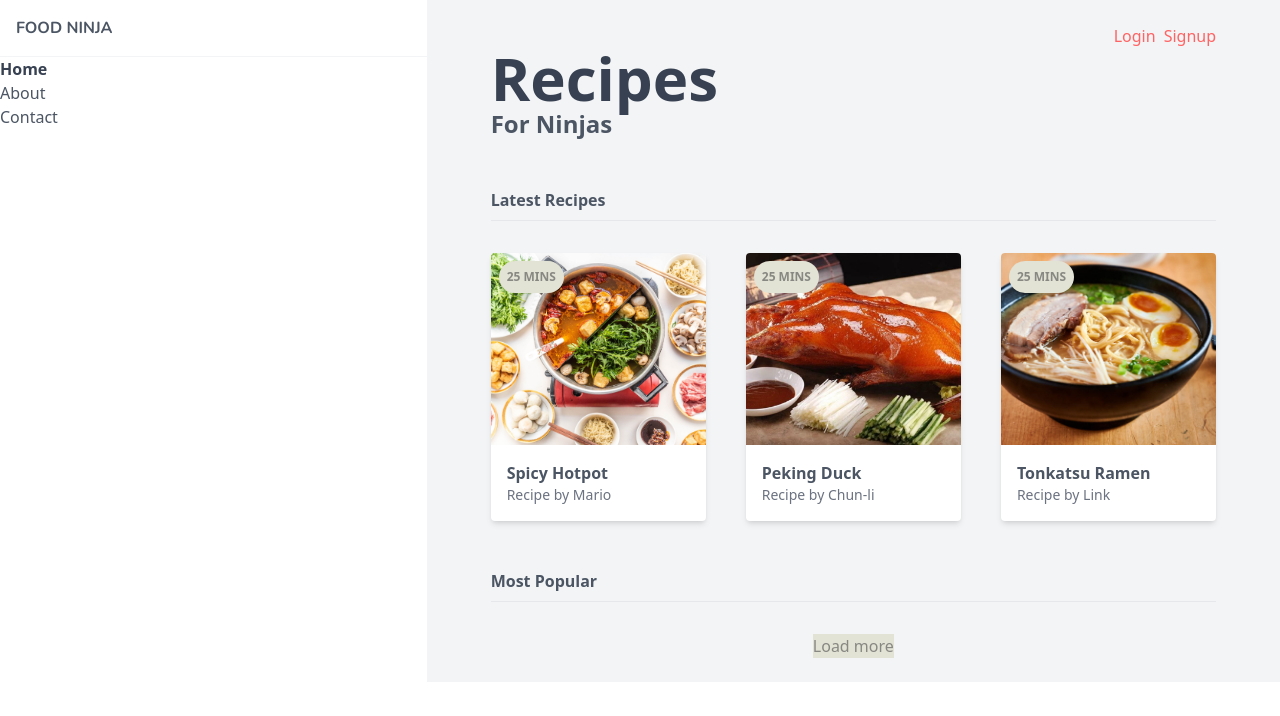
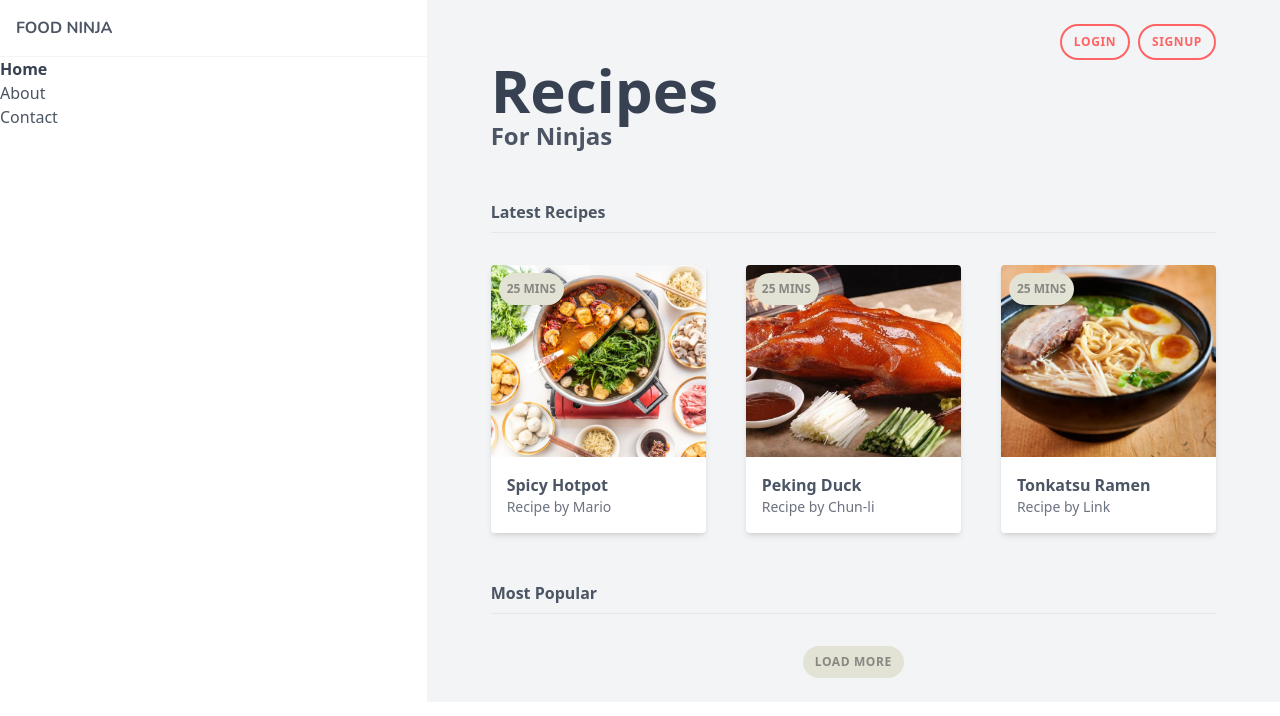
Before and after one commit to T-Pirozzini/Food-Ninja, a website: page src/index.html in a window 1280 px wide. Drawn offline with nearby package versions, Linux system fonts and the light colour scheme.

Commit message:
add button styles for various screen sizes

```diff
--- a/src/index.html
+++ b/src/index.html
@@ -39,8 +39,8 @@
 
     <main class="px-16 py-6 bg-gray-100 md:col-span-2">
       <div class="flex justify-center md:justify-end">
-        <a href="#" class="text-primary">Login</a>
-        <a href="#" class="text-primary ml-2">Signup</a>
+        <a href="#" class="btn text-primary border-primary md:border-2">Login</a>
+        <a href="#" class="btn text-primary ml-2 border-primary md:border-2">Signup</a>
       </div>
 
       <header>
@@ -92,7 +92,7 @@
         </div>
 
         <div class="flex justify-center">
-          <div class="bg-secondary-100 text-secondary-200">Load more</div>
+          <div class="btn bg-secondary-100 text-secondary-200">Load more</div>
         </div>
       </div>
 
--- a/src/styles.css
+++ b/src/styles.css
@@ -11,3 +11,7 @@
 .badge {
   @apply bg-secondary-100 text-secondary-200 text-xs uppercase font-bold rounded-full p-2 absolute top-0 ml-2 mt-2
 }
+
+.btn {
+  @apply rounded-full py-2 px-3 uppercase text-xs font-bold cursor-pointer tracking-wider
+}
```
Also changed, not shown: public/styles.css.
